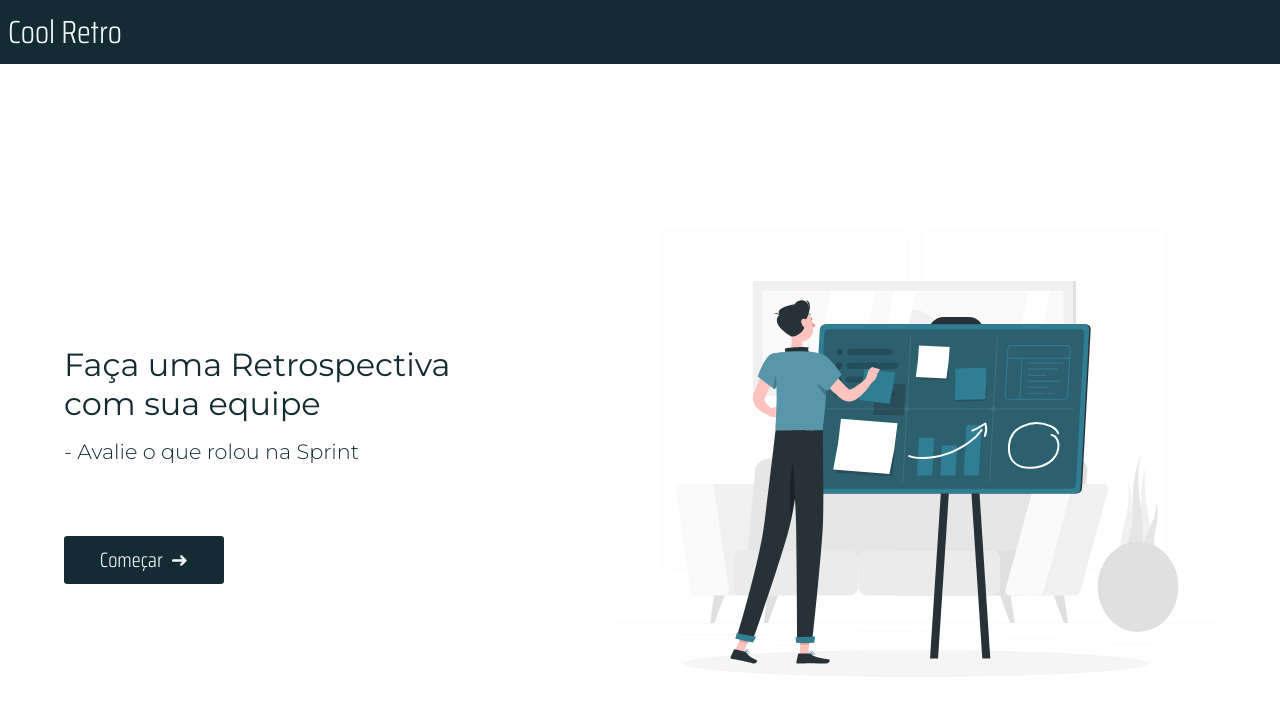
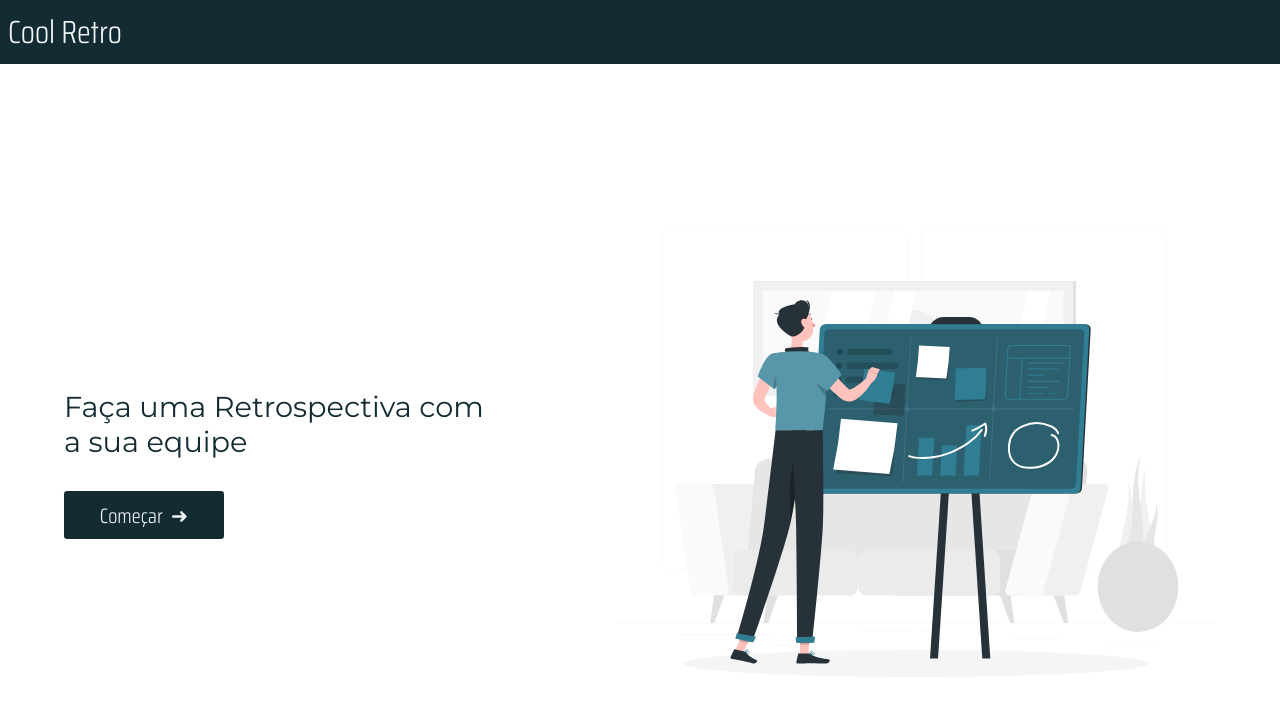
Before and after one commit to viniciussoaresbr/cool-retro, a React (Create React App) app: page / in a window 1280 px wide. Shown: the top 702 px of the page. Built offline with nearby package versions, Linux system fonts and the light colour scheme.

Commit message:
correções no layout

```diff
--- a/src/pages/Home/index.tsx
+++ b/src/pages/Home/index.tsx
@@ -5,7 +5,6 @@ import {
   ArrowIcon,
   HomeButton,
   HomeContainer,
-  HomeDescription,
   HomeTitle,
   PlanningVector,
   StyledHome,
@@ -17,8 +16,7 @@ const Home = () => {
   return (
     <StyledHome>
       <HomeContainer>
-        <HomeTitle>Faça uma Retrospectiva com sua equipe</HomeTitle>
-        <HomeDescription>- Avalie o que rolou na Sprint</HomeDescription>
+        <HomeTitle>Faça uma Retrospectiva com a sua equipe</HomeTitle>
         <HomeButton onClick={() => navigate(ROUTES.DASHBOARD_PAGE)}>
           <TextContent>Começar</TextContent>
           <ArrowIcon>&#10140;</ArrowIcon>
--- a/src/pages/Home/styles.ts
+++ b/src/pages/Home/styles.ts
@@ -19,14 +19,8 @@ export const PlanningVector = styled(Planning)`
 `;
 
 export const HomeTitle = styled.h1`
-  font: 2rem ${({ theme }) => theme.fonts.default};
+  font: 1.8rem ${({ theme }) => theme.fonts.default};
   font-weight: ${({ theme }) => theme.fonts.weight.bold};
-  color: ${({ theme }) => theme.colors.primary};
-`;
-
-export const HomeDescription = styled.p`
-  font: 1.3rem ${({ theme }) => theme.fonts.default};
-  font-weight: ${({ theme }) => theme.fonts.weight.regular};
   color: ${({ theme }) => theme.colors.primary};
 `;
 
@@ -36,11 +30,11 @@ export const HomeContainer = styled.div`
   display: flex;
   flex-direction: column;
   justify-content: center;
-  gap: 1rem;
 
   @media (max-width: 970px) {
     align-items: center;
     width: 100%;
+    height: 50vh;
   }
 `;
 
@@ -54,7 +48,7 @@ export const HomeButton = styled.button`
   color: ${({ theme }) => theme.colors.light};
   border-radius: 0.2rem;
   cursor: pointer;
-  margin-top: 3.5rem;
+  margin-top: 2rem;
   transition: all 0.35s;
   &:after {
     position: absolute;
```
